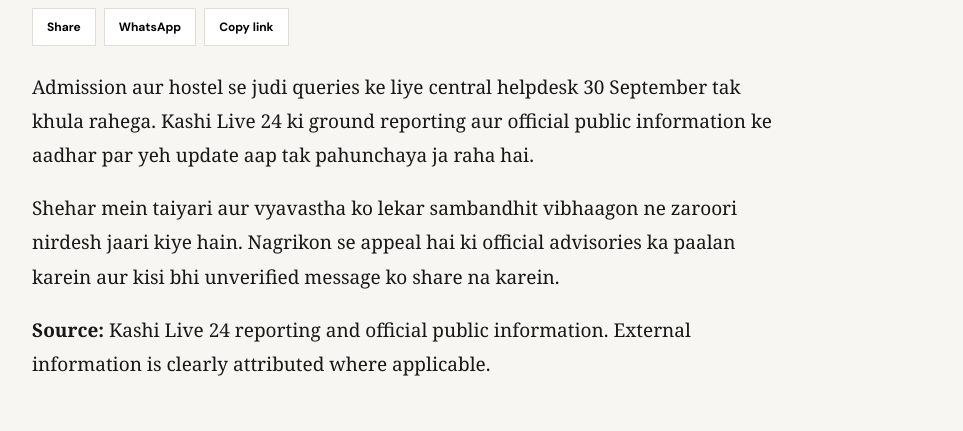
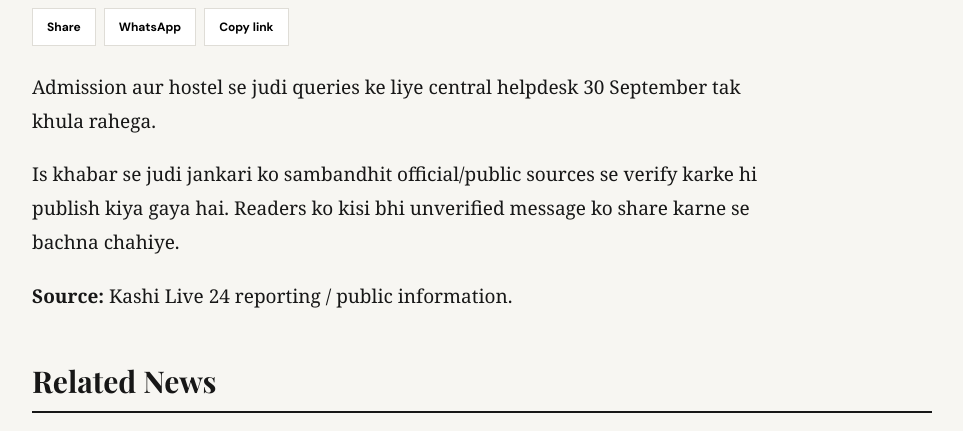
Before and after one commit to Rahulkannoujia123/KashiNews24, a Next.js app: page /news/bhu-admission-helpdesk-2026 in a window 1280 px wide. Shown: the part 1029-1460 px from the top of the page, without its empty margins (158-1121 px from the left). Built offline with nearby package versions, Linux system fonts and the light colour scheme; no server answers.

Commit message:
Improve article metadata and source attribution

```diff
--- a/app/news/[slug]/page.jsx
+++ b/app/news/[slug]/page.jsx
@@ -27,11 +27,17 @@ export default async function Article({ params }) {
     '@context': 'https://schema.org',
     '@type': 'NewsArticle',
     headline: story.title,
+    description: story.excerpt,
     image: [story.image],
-    datePublished: '2026-09-23T09:42:00+05:30',
-    dateModified: '2026-09-23T09:42:00+05:30',
+    datePublished: story.publishedAt,
+    dateModified: story.publishedAt,
+    mainEntityOfPage: { '@type': 'WebPage', '@id': `https://kashilive24.in/news/${story.slug}` },
     author: { '@type': 'Person', name: story.author },
-    publisher: { '@type': 'Organization', name: 'Kashi Live 24' }
+    publisher: {
+      '@type': 'Organization',
+      name: 'Kashi Live 24',
+      url: 'https://kashilive24.in'
+    }
   };
 
   return (
@@ -59,7 +65,8 @@ export default async function Article({ params }) {
           <h1>{story.title}</h1>
           <p className="article-lead">{story.excerpt}</p>
           <div className="meta">
-            By <strong>{story.author}</strong> · Published {story.publishedAt} · Updated just now
+            By <strong>{story.author}</strong> · Published {story.publishedAt}
+            {story.sourceUrl && <> · <a href={story.sourceUrl} target="_blank" rel="noopener noreferrer">Source</a></>}
           </div>
 
           <Image className="article-image" src={story.image} alt={story.title} width={1200} height={700} priority unoptimized />
@@ -72,13 +79,13 @@ export default async function Article({ params }) {
 
           <div className="article-content">
             <p>
-              {story.excerpt} Kashi Live 24 ki ground reporting aur official public information ke aadhar par yeh update aap tak pahunchaya ja raha hai.
+              {story.excerpt}
             </p>
             <p>
-              Shehar mein taiyari aur vyavastha ko lekar sambandhit vibhaagon ne zaroori nirdesh jaari kiye hain. Nagrikon se appeal hai ki official advisories ka paalan karein aur kisi bhi unverified message ko share na karein.
+              Is khabar se judi jankari ko sambandhit official/public sources se verify karke hi publish kiya gaya hai. Readers ko kisi bhi unverified message ko share karne se bachna chahiye.
             </p>
             <p>
-              <strong>Source:</strong> Kashi Live 24 reporting and official public information. External information is clearly attributed where applicable.
+              <strong>Source:</strong> {story.sourceUrl ? <a href={story.sourceUrl} target="_blank" rel="noopener noreferrer">Original source</a> : 'Kashi Live 24 reporting / public information'}.
             </p>
           </div>
 
```
